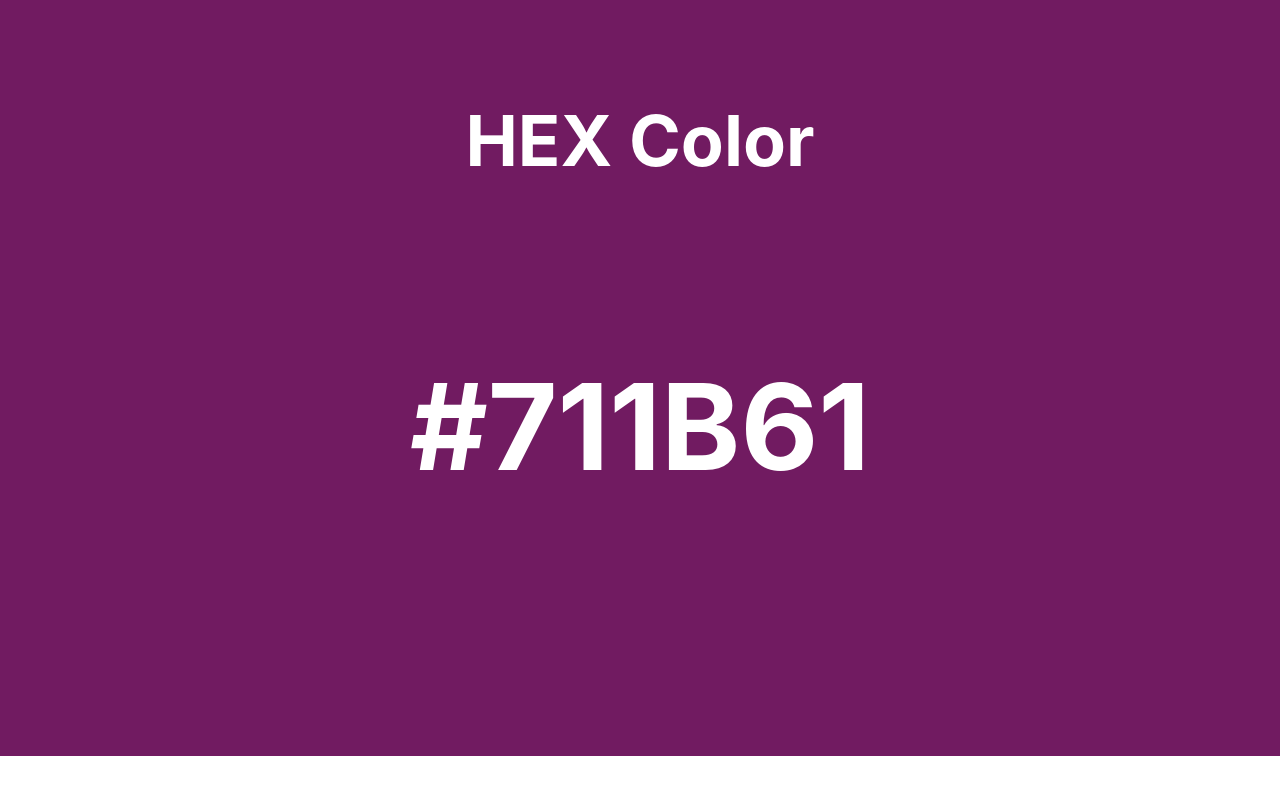
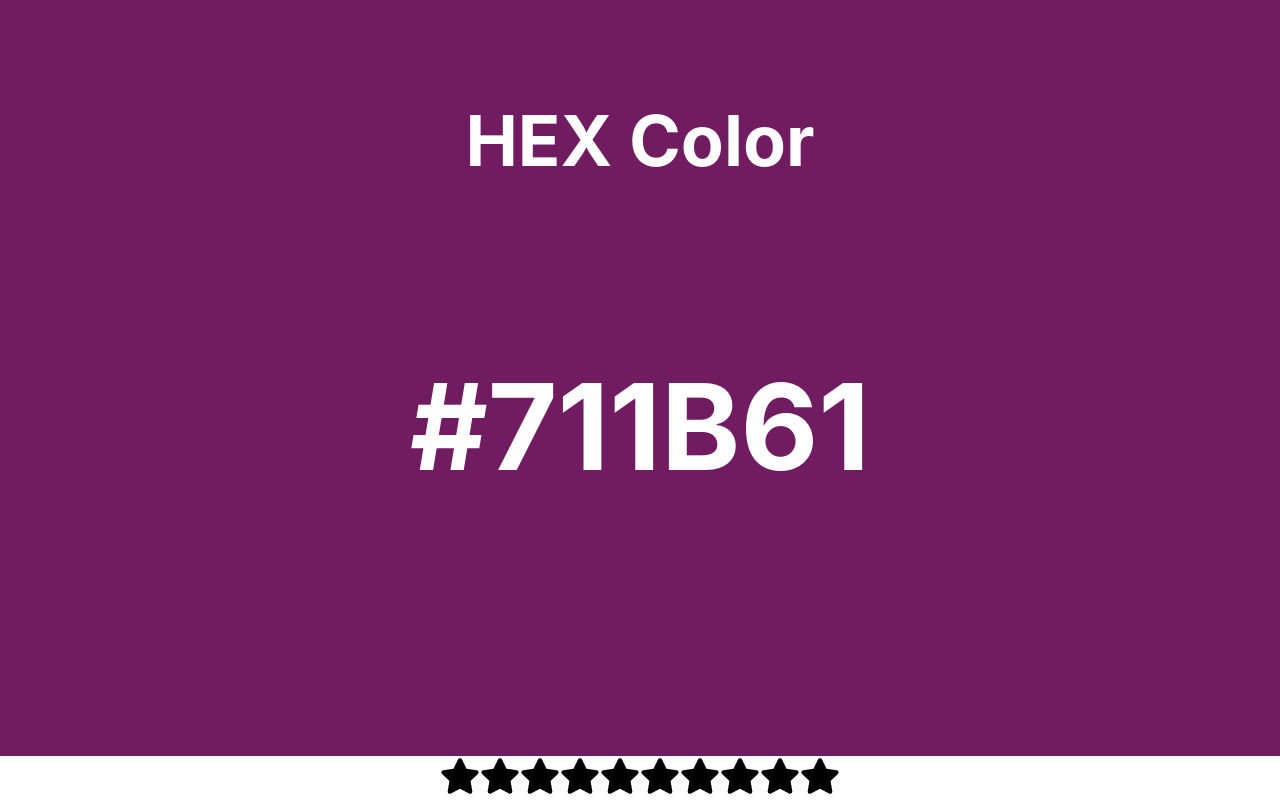
Before and after one commit to Edward1217/25-reactjs-interview-projects, a React (Create React App) app in the folder my-app/: page / in a window 1280 px wide. Shown: the part 844-1644 px from the top of the page. Before the commit the page ends 1600 px from the top, so only its background shows below. Built offline with nearby package versions, Linux system fonts and the light colour scheme.

Commit message:
star rating functionality

```diff
--- a/my-app/package.json
+++ b/my-app/package.json
@@ -8,6 +8,7 @@
     "@testing-library/user-event": "^13.5.0",
     "react": "^18.3.1",
     "react-dom": "^18.3.1",
+    "react-icons": "^5.3.0",
     "react-scripts": "5.0.1",
     "web-vitals": "^2.1.4"
   },
--- a/my-app/src/App.js
+++ b/my-app/src/App.js
@@ -1,6 +1,7 @@
 import './App.css';
 import Accordian from './components/accordian';
 import RandomColor from './components/random-color';
+import StarRating from './components/star-rating'
 function App() {
 
   return (
@@ -10,6 +11,8 @@
 
       {/* Random color component */}
       <RandomColor/>
+      {/* star rating component */}
+      <StarRating noOfStarts={10}/>
 
     </div>
 
--- /dev/null
+++ b/my-app/src/components/star-rating/index.jsx
@@ -0,0 +1,38 @@
+import {FaStar} from 'react-icons/fa';
+import {useState} from 'react';
+import './styles.css';
+
+export default function StarRating({noOfStarts = 5}) {
+    const [rating,setRating] = useState(0);
+    const [hover,setHover] = useState(0);
+    function handleClick(getCurrentIndex){
+        setRating(getCurrentIndex)
+
+    }
+    function handleMouseEnter(getCurrentIndex){
+        setHover(getCurrentIndex)
+
+    }
+    function handleMouseLeave(){
+        setHover(rating)
+
+    }
+    return (
+        <div className="star-rating">
+            {[...Array(noOfStarts)].map((_,index)=>{
+                index += 1
+
+                return <FaStar
+                key={index}
+                className={index <=(hover || rating)? 'active':'inactive'}
+                onClick={()=>handleClick(index)}
+                onMouseMove={()=>handleMouseEnter(index)}
+                onMouseLeave={()=>handleMouseLeave(index)}
+                size={40}
+                />
+
+            })}
+
+        </div>
+    )
+}
--- /dev/null
+++ b/my-app/src/components/star-rating/styles.css
@@ -0,0 +1,6 @@
+.active{
+    color:#f6ee02;
+}
+.inactive{
+    color:black;
+}
```
Also changed, not shown: 1 other file (tests, documents, lock files or other folders).
